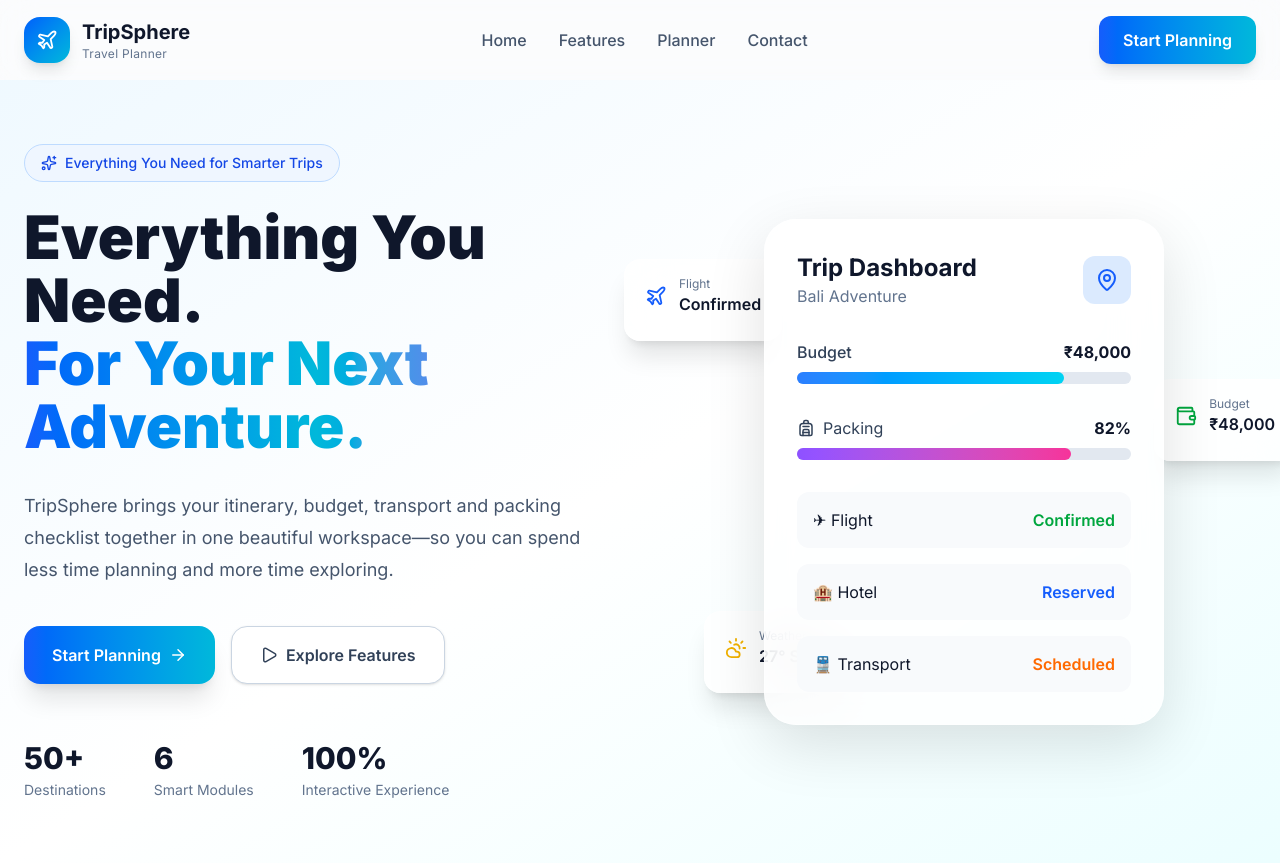
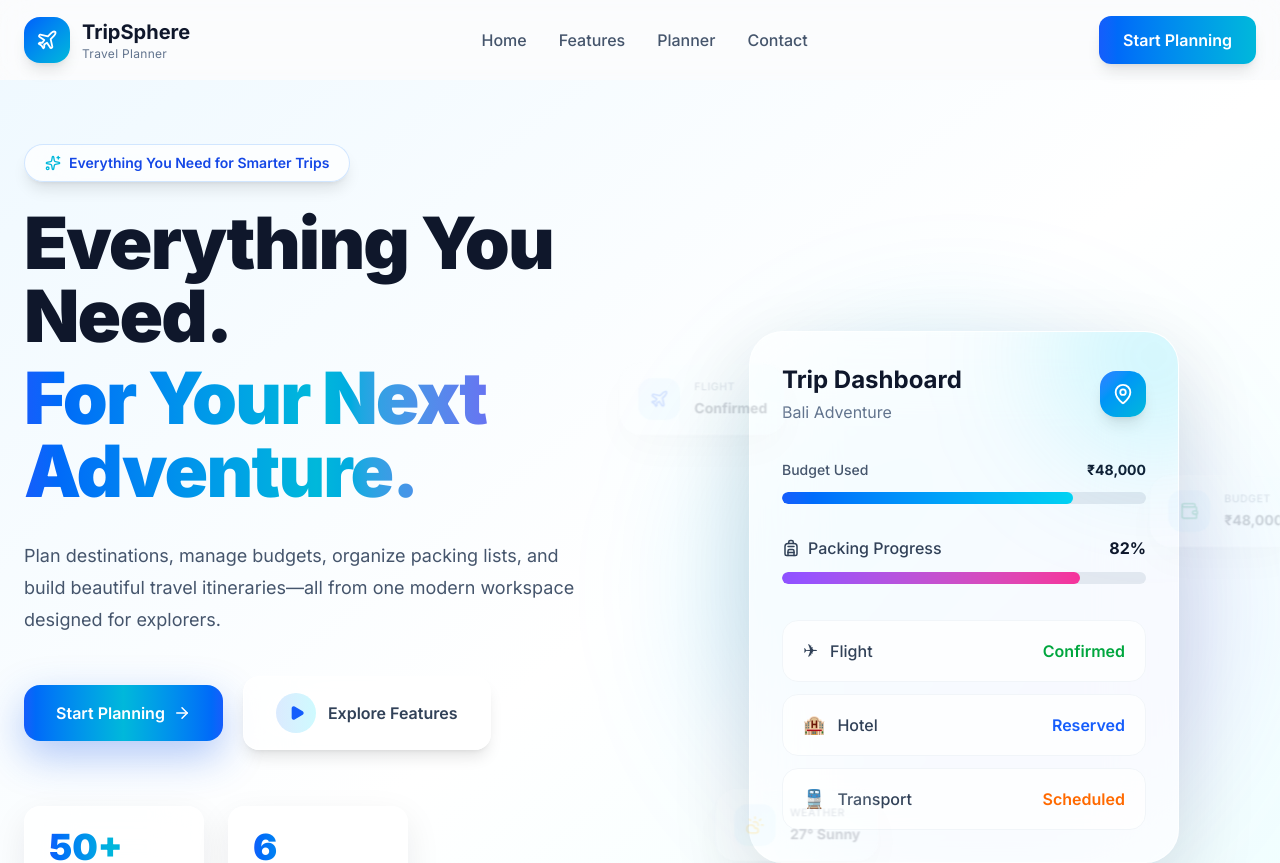
Before and after one commit to VENUENGG/TripSphere, a React (Vite) app: page / in a window 1280 px wide. Shown: the top 863 px of the page. Built offline with nearby package versions, Linux system fonts and the light colour scheme.

Commit message:
Improve hero interactions and dashboard presentation

```diff
--- a/package.json
+++ b/package.json
@@ -17,6 +17,7 @@
     "lucide-react": "^1.28.0",
     "react": "^19.2.8",
     "react-chartjs-2": "^5.3.1",
+    "react-countup": "^6.5.3",
     "react-dom": "^19.2.8",
     "react-leaflet": "^5.0.0",
     "react-router-dom": "^7.18.2",
--- a/src/components/home/DashboardPreview.jsx
+++ b/src/components/home/DashboardPreview.jsx
@@ -13,43 +13,53 @@
   return (
     <div className="relative flex items-center justify-center">
 
-      {/* Floating Card 1 */}
+      {/* Background Glow */}
+
+      <div className="absolute h-[520px] w-[520px] rounded-full bg-gradient-to-br from-cyan-400/20 via-blue-500/10 to-violet-500/20 blur-3xl"></div>
+
+      {/* Floating Cards */}
 
       <FloatingCard
-        className="-left-12 top-10"
+        className="-left-16 top-8"
         icon={<Plane className="text-blue-600" size={22} />}
         title="Flight"
         value="Confirmed"
       />
 
-      {/* Floating Card 2 */}
-
       <FloatingCard
-        className="-right-10 top-40"
-        icon={<Wallet className="text-green-600" size={22} />}
+        className="-right-14 top-36"
+        icon={<Wallet className="text-emerald-600" size={22} />}
         title="Budget"
         value="₹48,000"
       />
 
-      {/* Floating Card 3 */}
-
       <FloatingCard
-        className="bottom-8 left-8"
+        className="-bottom-2 left-8"
         icon={<CloudSun className="text-yellow-500" size={22} />}
         title="Weather"
         value="27° Sunny"
       />
 
+      {/* Dashboard */}
+
       <motion.div
-        initial={{ opacity: 0, scale: 0.9 }}
-        animate={{ opacity: 1, scale: 1 }}
+        initial={{ opacity: 0, scale: 0.9, y: 25 }}
+        animate={{ opacity: 1, scale: 1, y: 0 }}
         transition={{ duration: 0.8 }}
-        className="w-[400px] rounded-[32px] border border-white/50 bg-white/80 p-8 shadow-[0_20px_60px_rgba(0,0,0,0.12)] backdrop-blur-xl"
+        whileHover={{
+          y: -6,
+          rotateX: 2,
+          rotateY: -2,
+        }}
+        className="relative w-[430px] overflow-hidden rounded-[34px] border border-white/60 bg-white/70 p-8 shadow-[0_30px_80px_rgba(15,23,42,0.14)] backdrop-blur-2xl"
       >
+        {/* Top Glow */}
+
+        <div className="absolute -right-20 -top-20 h-52 w-52 rounded-full bg-cyan-400/20 blur-3xl"></div>
 
         {/* Header */}
 
-        <div className="flex items-center justify-between">
+        <div className="relative flex items-center justify-between">
 
           <div>
 
@@ -57,18 +67,15 @@
               Trip Dashboard
             </h3>
 
-            <p className="text-slate-500">
+            <p className="mt-1 text-slate-500">
               Bali Adventure
             </p>
 
           </div>
 
-          <div className="rounded-xl bg-blue-100 p-3">
+          <div className="rounded-2xl bg-gradient-to-br from-blue-500 to-cyan-500 p-3 text-white shadow-lg">
 
-            <MapPin
-              className="text-blue-600"
-              size={24}
-            />
+            <MapPin size={22} />
 
           </div>
 
@@ -76,12 +83,12 @@
 
         {/* Budget */}
 
-        <div className="mt-8">
+        <div className="mt-9">
 
-          <div className="mb-2 flex justify-between">
+          <div className="mb-3 flex justify-between text-sm">
 
-            <span className="font-medium text-slate-700">
-              Budget
+            <span className="font-medium text-slate-600">
+              Budget Used
             </span>
 
             <span className="font-bold text-slate-900">
@@ -90,9 +97,14 @@
 
           </div>
 
-          <div className="h-3 rounded-full bg-slate-200">
+          <div className="h-3 overflow-hidden rounded-full bg-slate-200">
 
-            <div className="h-3 w-4/5 rounded-full bg-gradient-to-r from-blue-500 to-cyan-400"></div>
+            <motion.div
+              initial={{ width: 0 }}
+              animate={{ width: "80%" }}
+              transition={{ duration: 1.2 }}
+              className="h-full rounded-full bg-gradient-to-r from-blue-600 to-cyan-400"
+            />
 
           </div>
 
@@ -102,25 +114,30 @@
 
         <div className="mt-8">
 
-          <div className="mb-2 flex justify-between">
+          <div className="mb-3 flex justify-between">
 
-            <span className="flex items-center gap-2 text-slate-700">
+            <span className="flex items-center gap-2 font-medium text-slate-700">
 
               <Backpack size={18} />
 
-              Packing
+              Packing Progress
 
             </span>
 
-            <span className="font-bold">
+            <span className="font-bold text-slate-900">
               82%
             </span>
 
           </div>
 
-          <div className="h-3 rounded-full bg-slate-200">
+          <div className="h-3 overflow-hidden rounded-full bg-slate-200">
 
-            <div className="h-3 w-[82%] rounded-full bg-gradient-to-r from-violet-500 to-pink-500"></div>
+            <motion.div
+              initial={{ width: 0 }}
+              animate={{ width: "82%" }}
+              transition={{ duration: 1.4 }}
+              className="h-full rounded-full bg-gradient-to-r from-violet-500 to-pink-500"
+            />
 
           </div>
 
@@ -128,42 +145,53 @@
 
         {/* Checklist */}
 
-        <div className="mt-8 space-y-4">
+        <div className="mt-9 space-y-3">
 
-          <div className="flex justify-between rounded-xl bg-slate-50 p-4">
+          {[
+            {
+              icon: "✈",
+              title: "Flight",
+              status: "Confirmed",
+              color: "text-green-600",
+            },
+            {
+              icon: "🏨",
+              title: "Hotel",
+              status: "Reserved",
+              color: "text-blue-600",
+            },
+            {
+              icon: "🚆",
+              title: "Transport",
+              status: "Scheduled",
+              color: "text-orange-500",
+            },
+          ].map((item) => (
+            <motion.div
+              key={item.title}
+              whileHover={{
+                x: 4,
+              }}
+              className="flex items-center justify-between rounded-2xl border border-slate-100 bg-white/70 px-5 py-4 transition-all"
+            >
+              <span className="flex items-center gap-3 font-medium text-slate-700">
 
-            <span>✈ Flight</span>
+                <span className="text-lg">
+                  {item.icon}
+                </span>
 
-            <span className="font-semibold text-green-600">
-              Confirmed
-            </span>
+                {item.title}
 
-          </div>
+              </span>
 
-          <div className="flex justify-between rounded-xl bg-slate-50 p-4">
-
-            <span>🏨 Hotel</span>
-
-            <span className="font-semibold text-blue-600">
-              Reserved
-            </span>
-
-          </div>
-
-          <div className="flex justify-between rounded-xl bg-slate-50 p-4">
-
-            <span>🚆 Transport</span>
-
-            <span className="font-semibold text-orange-500">
-              Scheduled
-            </span>
-
-          </div>
+              <span className={`font-semibold ${item.color}`}>
+                {item.status}
+              </span>
+            </motion.div>
+          ))}
 
         </div>
-
       </motion.div>
-
     </div>
   );
 }
--- a/src/components/home/FloatingCard.jsx
+++ b/src/components/home/FloatingCard.jsx
@@ -8,28 +8,44 @@
 }) {
   return (
     <motion.div
-      initial={{ opacity: 0, scale: 0.8 }}
-      animate={{ opacity: 1, scale: 1 }}
+      initial={{ opacity: 0, scale: 0.85, y: 20 }}
+      animate={{
+        opacity: 1,
+        scale: 1,
+        y: [0, -8, 0],
+      }}
+      transition={{
+        duration: 5,
+        repeat: Infinity,
+        ease: "easeInOut",
+      }}
       whileHover={{
-        y: -5,
-        scale: 1.05,
+        scale: 1.06,
+        y: -10,
       }}
-      transition={{ duration: 0.3 }}
-      className={`absolute ${className}`}
+      className={`absolute z-20 ${className}`}
     >
-      <div className="rounded-2xl border border-white/40 bg-white/80 px-5 py-4 shadow-xl backdrop-blur-xl">
-        <div className="mb-2 flex items-center gap-3">
-          {icon}
+      <div className="group relative overflow-hidden rounded-3xl border border-white/60 bg-white/70 px-5 py-4 shadow-[0_18px_45px_rgba(15,23,42,0.12)] backdrop-blur-2xl transition-all duration-300 hover:shadow-[0_25px_60px_rgba(37,99,235,0.20)]">
+
+        {/* Glow */}
+        <div className="absolute -right-10 -top-10 h-24 w-24 rounded-full bg-cyan-400/20 blur-3xl transition duration-500 group-hover:bg-blue-500/30"></div>
+
+        <div className="relative flex items-center gap-4">
+
+          <div className="flex h-12 w-12 items-center justify-center rounded-2xl bg-gradient-to-br from-blue-500/15 to-cyan-400/15 text-blue-600">
+            {icon}
+          </div>
 
           <div>
-            <p className="text-xs text-slate-500">
+            <p className="text-xs font-medium uppercase tracking-wider text-slate-500">
               {title}
             </p>
 
-            <p className="font-semibold text-slate-900">
+            <p className="mt-1 text-base font-bold text-slate-900">
               {value}
             </p>
           </div>
+
         </div>
       </div>
     </motion.div>
--- a/src/components/home/HeroButtons.jsx
+++ b/src/components/home/HeroButtons.jsx
@@ -2,32 +2,51 @@
 import { motion } from "framer-motion";
 
 export default function HeroButtons() {
+  const scrollToSection = (id) => {
+    const section = document.querySelector(id);
+    if (section) {
+      section.scrollIntoView({
+        behavior: "smooth",
+      });
+    }
+  };
+
   return (
-    <div className="flex flex-wrap gap-4">
-
+    <div className="flex flex-wrap items-center gap-5">
       <motion.button
-        whileHover={{ scale: 1.05 }}
+        whileHover={{ scale: 1.04, y: -2 }}
         whileTap={{ scale: 0.97 }}
-        className="group flex items-center gap-2 rounded-2xl bg-gradient-to-r from-blue-600 to-cyan-500 px-7 py-4 font-semibold text-white shadow-xl transition"
+        onClick={() => scrollToSection("#planner")}
+        className="group relative overflow-hidden rounded-2xl bg-gradient-to-r from-blue-600 via-cyan-500 to-blue-600 px-8 py-4 font-semibold text-white shadow-[0_15px_40px_rgba(37,99,235,0.35)] transition-all duration-300"
       >
+        <span className="relative z-10 flex items-center gap-2">
           Start Planning
 
           <ArrowRight
             size={18}
-          className="transition group-hover:translate-x-1"
+            className="transition-transform duration-300 group-hover:translate-x-1.5"
           />
+        </span>
+
+        <span className="absolute inset-0 bg-white/10 opacity-0 transition duration-300 group-hover:opacity-100"></span>
       </motion.button>
 
       <motion.button
-        whileHover={{ scale: 1.05 }}
+        whileHover={{ scale: 1.04, y: -2 }}
         whileTap={{ scale: 0.97 }}
-        className="flex items-center gap-2 rounded-2xl border border-slate-300 bg-white px-7 py-4 font-semibold text-slate-700 shadow-sm transition hover:border-blue-500"
+        onClick={() => scrollToSection("#features")}
+        className="group flex items-center gap-3 rounded-2xl border border-white/70 bg-white/70 px-8 py-4 font-semibold text-slate-700 shadow-lg backdrop-blur-xl transition-all duration-300 hover:border-cyan-300 hover:bg-white"
       >
-        <Play size={18} />
+        <div className="flex h-10 w-10 items-center justify-center rounded-full bg-gradient-to-r from-blue-100 to-cyan-100 transition group-hover:scale-110">
+          <Play
+            size={16}
+            className="ml-0.5 text-blue-600"
+            fill="currentColor"
+          />
+        </div>
 
         Explore Features
       </motion.button>
-
     </div>
   );
 }
--- a/src/components/home/HeroContent.jsx
+++ b/src/components/home/HeroContent.jsx
@@ -1,47 +1,62 @@
 import HeroButtons from "./HeroButtons";
 import HeroStats from "./HeroStats";
 import { Sparkles } from "lucide-react";
+import { motion } from "framer-motion";
 
 export default function HeroContent() {
   return (
-    <div>
+    <div className="max-w-2xl">
+      <motion.div
+        initial={{ opacity: 0, y: -15 }}
+        animate={{ opacity: 1, y: 0 }}
+        transition={{ duration: 0.5 }}
+        className="mb-6 inline-flex items-center gap-2 rounded-full border border-blue-200/70 bg-white/70 px-5 py-2 text-sm font-semibold text-blue-700 shadow-lg backdrop-blur-xl"
+      >
+        <Sparkles size={16} className="text-cyan-500" />
+        Everything You Need for Smarter Trips
+      </motion.div>
 
-      <div className="mb-6 inline-flex items-center gap-2 rounded-full border border-blue-200 bg-blue-50 px-4 py-2 text-sm font-medium text-blue-700">
-
-        <Sparkles size={16} />
-
-         Everything You Need for Smarter Trips
-
-      </div>
-
-      <h1 className="max-w-2xl text-4xl font-black leading-[1.05] text-slate-900 md:text-6xl">
-
+      <motion.h1
+        initial={{ opacity: 0, y: 25 }}
+        animate={{ opacity: 1, y: 0 }}
+        transition={{ duration: 0.7 }}
+        className="text-5xl font-black leading-[1.02] tracking-tight text-slate-900 md:text-7xl"
+      >
         Everything You Need.
 
-        <span className="block bg-gradient-to-r from-blue-600 via-cyan-500 to-violet-600 bg-clip-text text-transparent">
+        <span className="mt-2 block bg-gradient-to-r from-blue-600 via-cyan-500 to-violet-600 bg-clip-text text-transparent">
+          For Your Next Adventure.
+        </span>
+      </motion.h1>
 
-          For Your Next Adventure.
+      <motion.p
+        initial={{ opacity: 0, y: 25 }}
+        animate={{ opacity: 1, y: 0 }}
+        transition={{ duration: 0.85 }}
+        className="mt-8 max-w-xl text-lg leading-8 text-slate-600"
+      >
+        Plan destinations, manage budgets, organize packing lists, and build
+        beautiful travel itineraries—all from one modern workspace designed for
+        explorers.
+      </motion.p>
 
-        </span>
+      <motion.div
+        initial={{ opacity: 0, y: 25 }}
+        animate={{ opacity: 1, y: 0 }}
+        transition={{ duration: 1 }}
+        className="mt-10"
+      >
+        <HeroButtons />
+      </motion.div>
 
-      </h1>
-
-      <p className="mt-8 max-w-2xl text-lg leading-8 text-slate-600">
-
-        TripSphere brings your itinerary, budget, transport and packing checklist
-        together in one beautiful workspace—so you can spend less time planning and
-        more time exploring.
-
-      </p>
-
-      <div className="mt-10">
-        <HeroButtons />
-      </div>
-
-      <div className="mt-14">
+      <motion.div
+        initial={{ opacity: 0, y: 25 }}
+        animate={{ opacity: 1, y: 0 }}
+        transition={{ duration: 1.15 }}
+        className="mt-14"
+      >
         <HeroStats />
-      </div>
-
+      </motion.div>
     </div>
   );
 }
--- a/src/components/home/HeroStats.jsx
+++ b/src/components/home/HeroStats.jsx
@@ -2,46 +2,46 @@
 
 const stats = [
   {
-    number: 50,
-    suffix: "+",
+    number: "50+",
     label: "Destinations",
   },
   {
-    number: 6,
-    suffix: "",
+    number: "6",
     label: "Smart Modules",
   },
   {
-    number: 100,
-    suffix: "%",
+    number: "100%",
     label: "Interactive Experience",
   },
 ];
 
 export default function HeroStats() {
   return (
-    <div className="mt-12 flex flex-wrap gap-12">
-
+    <div className="mt-14 flex flex-wrap gap-6">
       {stats.map((item, index) => (
         <motion.div
           key={item.label}
           initial={{ opacity: 0, y: 25 }}
           animate={{ opacity: 1, y: 0 }}
           transition={{
-            delay: index * 0.15,
+            delay: 0.3 + index * 0.15,
+            duration: 0.5,
           }}
+          whileHover={{
+            y: -6,
+            scale: 1.03,
+          }}
+          className="min-w-[180px] rounded-2xl border border-white/70 bg-white/70 px-6 py-5 shadow-[0_12px_35px_rgba(15,23,42,0.08)] backdrop-blur-xl"
         >
-          <h3 className="text-3xl font-extrabold text-slate-900">
-              {item.number}
-              {item.suffix}
+          <h3 className="bg-gradient-to-r from-blue-600 via-cyan-500 to-violet-600 bg-clip-text text-4xl font-black text-transparent">
+            {item.number}
           </h3>
 
-          <p className="mt-1 text-sm text-slate-500">
+          <p className="mt-2 text-sm font-medium tracking-wide text-slate-500">
             {item.label}
           </p>
         </motion.div>
       ))}
-
     </div>
   );
 }
```
Also changed, not shown: 1 other file (tests, documents, lock files or other folders). Lines whose indentation alone changed are shown as unchanged.
